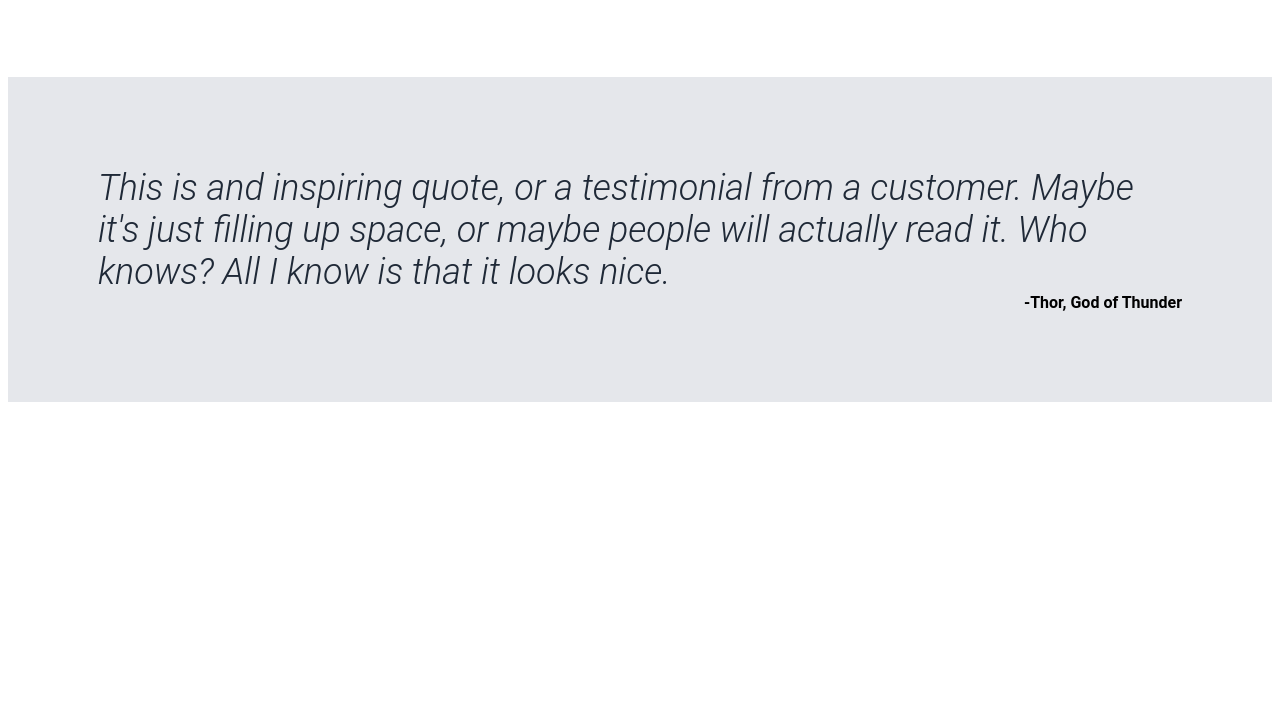
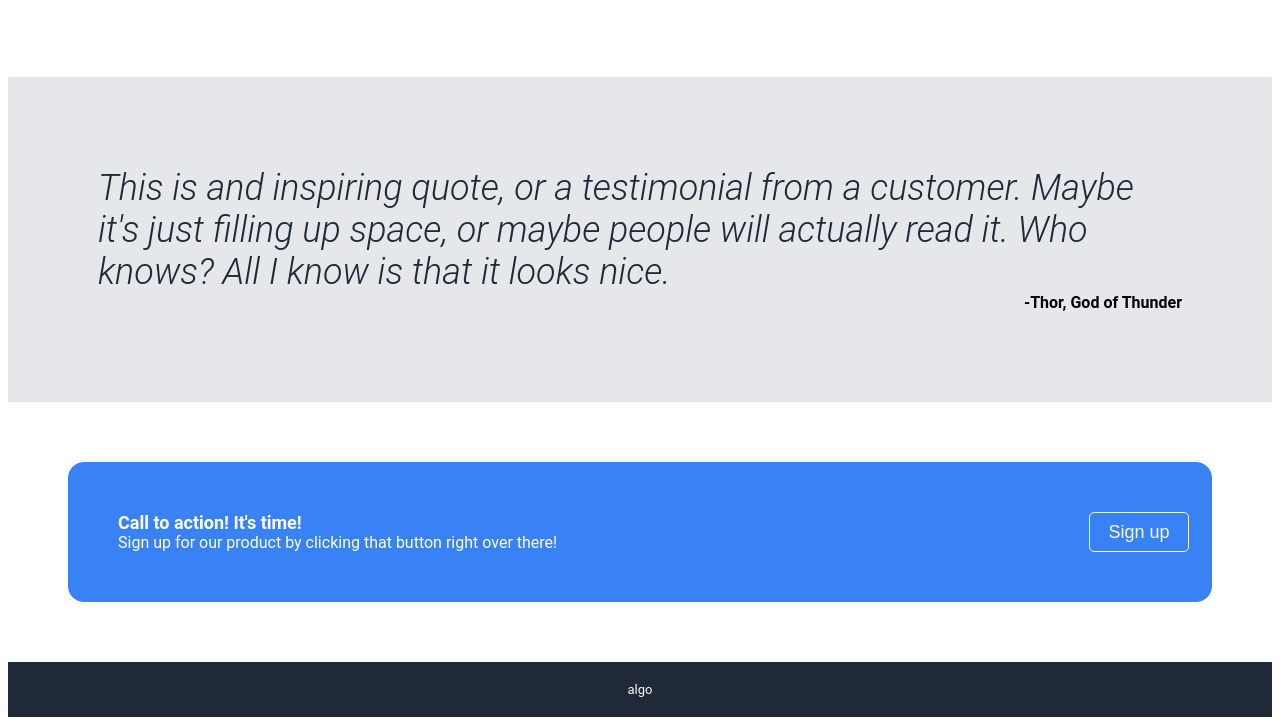
Before and after one commit to v3ndotacos/website, a plain HTML site: page index.html in a window 1280 px wide. Shown: the part 808-1533 px from the top of the page. Before the commit the page ends 1218 px from the top, so only its background shows below. Drawn offline with Linux system fonts and the light colour scheme.

Commit message:
entire temp website

```diff
--- a/index.html
+++ b/index.html
@@ -7,7 +7,7 @@
     <link rel="stylesheet" href="./styles.css" />
   </head>
   <body>
-    <!-- top -->
+    <!-- sect1 -->
     <div class="top">
       <div class="header">
         <div class="logo">Header logo</div>
@@ -32,7 +32,7 @@
       </div>
     </div>
 
-    <!-- mid -->
+    <!-- sect2 -->
 
     <div class="mid">
       <div class="information">
@@ -66,16 +66,34 @@
       </div>
     </div>
 
-    <!-- mid2 -->
+    <!-- sect3 -->
+    <div class="mid2">
+      <div class="quote">
+        This is and inspiring quote, or a testimonial from a customer. Maybe
+        it's just filling up space, or maybe people will actually read it. Who
+        knows? All I know is that it looks nice.
+      </div>
+      <div class="author">-Thor, God of Thunder</div>
+    </div>
 
-    <div class="mid2">
-      <div class="quote">This is and inspiring quote, or a testimonial
-        from a customer. Maybe it's just filling up space, or maybe people
-        will actually read it. Who knows? All I know is that it looks nice.
+    <!-- sect4 -->
+    <div class="bottom">
+      <div class="notif">
+        <div class="ad">
+          <div class="ad1">Call to action! It's time!</div>
+          <div class="ad2">
+            Sign up for our product by clicking that button right over there!
+          </div>
+        </div>
+        <div class="button2">
+          <button>Sign up</button>
+        </div>
       </div>
-      <div class="author">
-        -Thor, God of Thunder
-      </div>
+    </div>
+
+    <!-- footer -->
+    <div class="footer">
+      <div class="footer-text">algo</div>
     </div>
   </body>
 </html>
--- a/styles.css
+++ b/styles.css
@@ -1,7 +1,6 @@
 body {
   font-family: Roboto, "Courier New", Courier, monospace;
-  display: flex;
-  flex-direction: column;
+
 }
 
 li a {
@@ -30,6 +29,8 @@ ul {
 
 .container {
   display: flex;
+  gap: 20px;
+  justify-content: space-between;
 }
 
 .container,
@@ -68,7 +69,7 @@ button {
   border-radius: 5px;
   padding: 5px;
 
-  flex: 0 1 90px;
+  flex: 0 1 100px;
 }
 
 .placeholder {
@@ -78,6 +79,8 @@ button {
   align-items: center;
   display: flex;
   margin: 20px;
+  flex: 0 1 auto;
+  justify-content: center;
 }
 
 /* mid */
@@ -126,3 +129,42 @@ button {
   /* text-align: end; */
   align-self: flex-end;
 }
+/* bottom */
+.bottom {
+  padding: 60px;
+}
+.notif {
+  display: flex;
+  background-color: #3882f6;
+  padding: 50px;
+  justify-content: space-between;
+  border-radius: 16px;
+  color: white;
+  gap: 20px;
+}
+
+.ad1 {
+  font-weight: bold;
+  font-size: large;
+}
+.button2 {
+  display: flex;
+}
+.button2 button {
+  border: 1px solid #f9faf8;
+  flex: 1 0 100px;
+}
+
+/* footer */
+
+.footer {
+  background-color: #1f2937;
+  padding: 20px;
+  display: flex;
+  justify-content: center;
+}
+
+.footer-text {
+  color: #f9faf8;
+  font-size: small;
+}
```
